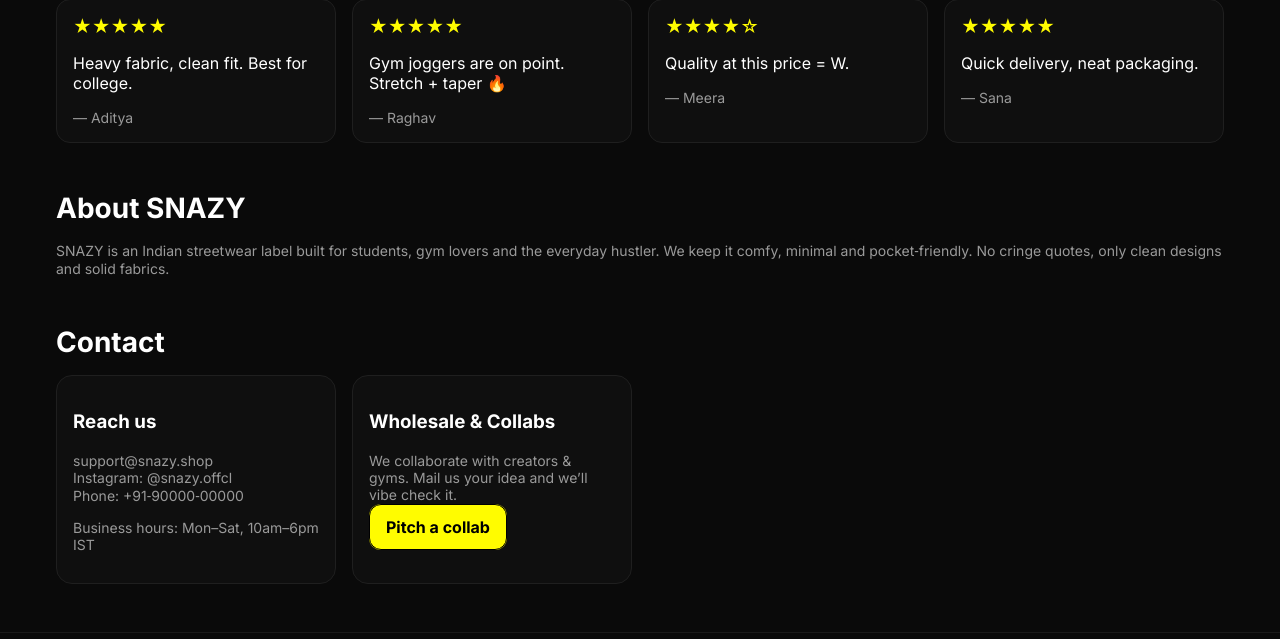
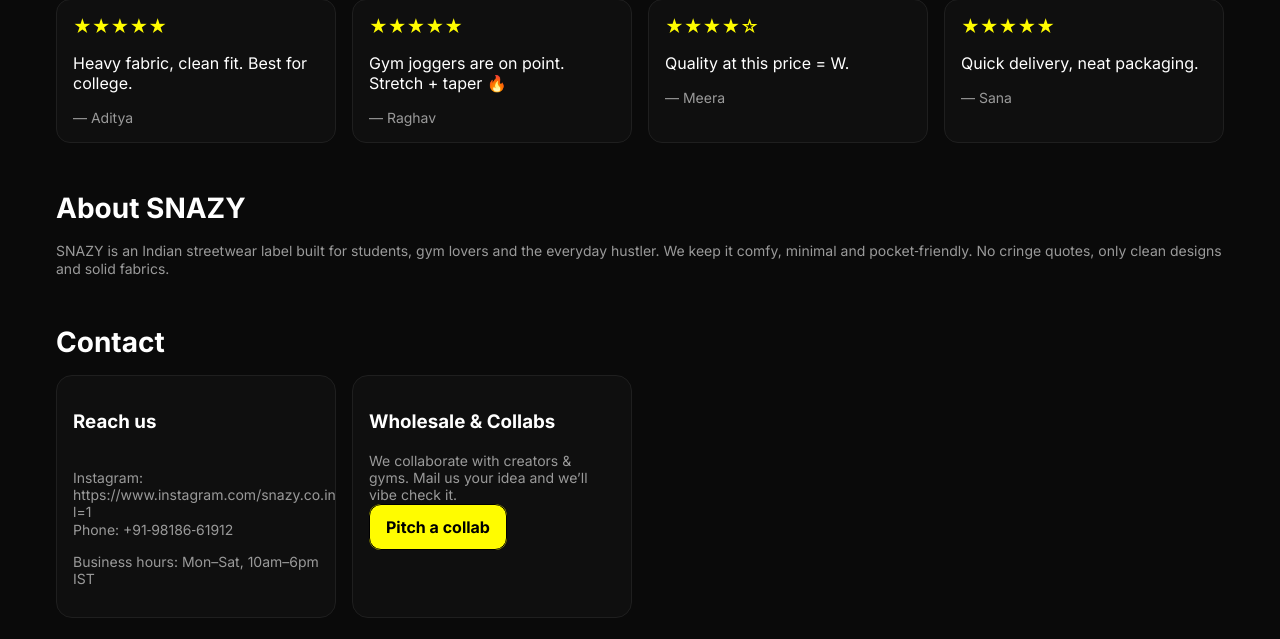
Before and after one commit to ritikrana010-ui/snazy, a plain HTML site: page index.html in a window 1280 px wide. Shown: the part 1557-2196 px from the top of the page. Drawn offline with Linux system fonts and the light colour scheme; a script that the page names is missing.

Commit message:
Update index.html

```diff
--- a/index.html
+++ b/index.html
@@ -131,7 +131,7 @@
     <div class="grid">
       <div class="card" style="padding:16px">
         <h3>Reach us</h3>
-        <p class="small">support@snazy.shop<br/>Instagram: @snazy.offcl<br/>Phone: +91‑90000‑00000</p>
+        <p class="small"><br/>Instagram: https://www.instagram.com/snazy.co.in/posts/?l=1<br/>Phone: +91‑98186‑61912</p>
         <p class="small">Business hours: Mon–Sat, 10am–6pm IST</p>
       </div>
       <div class="card" style="padding:16px">
```
